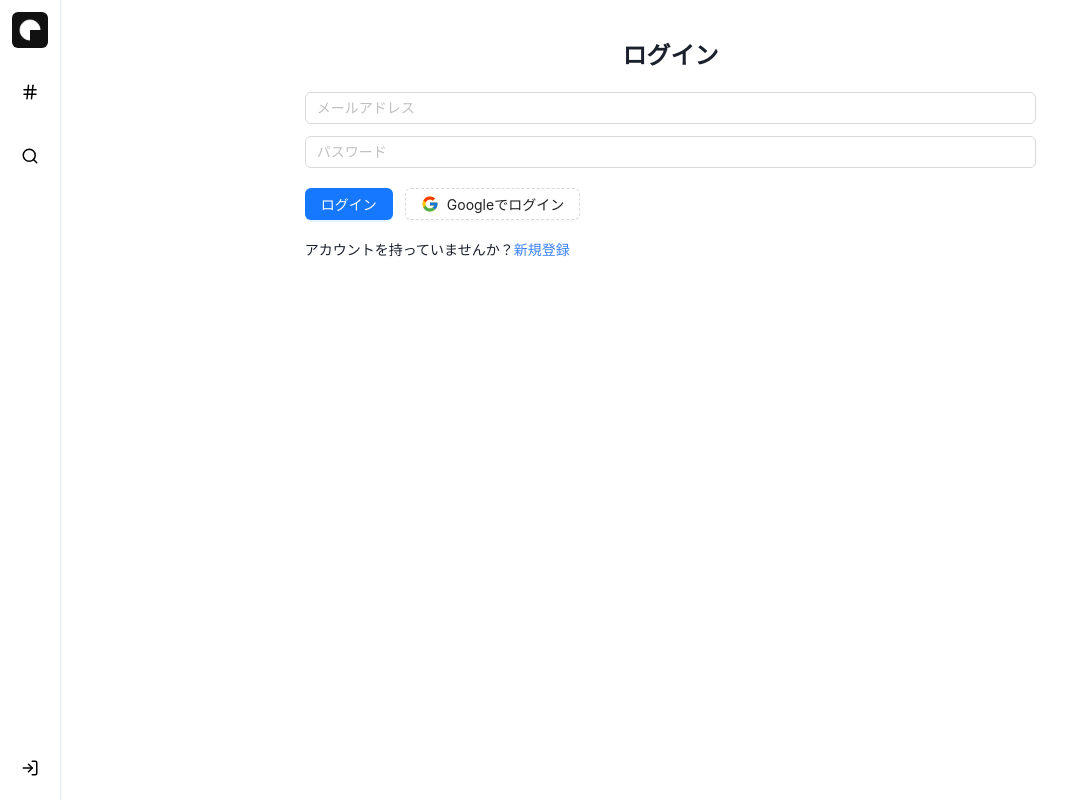
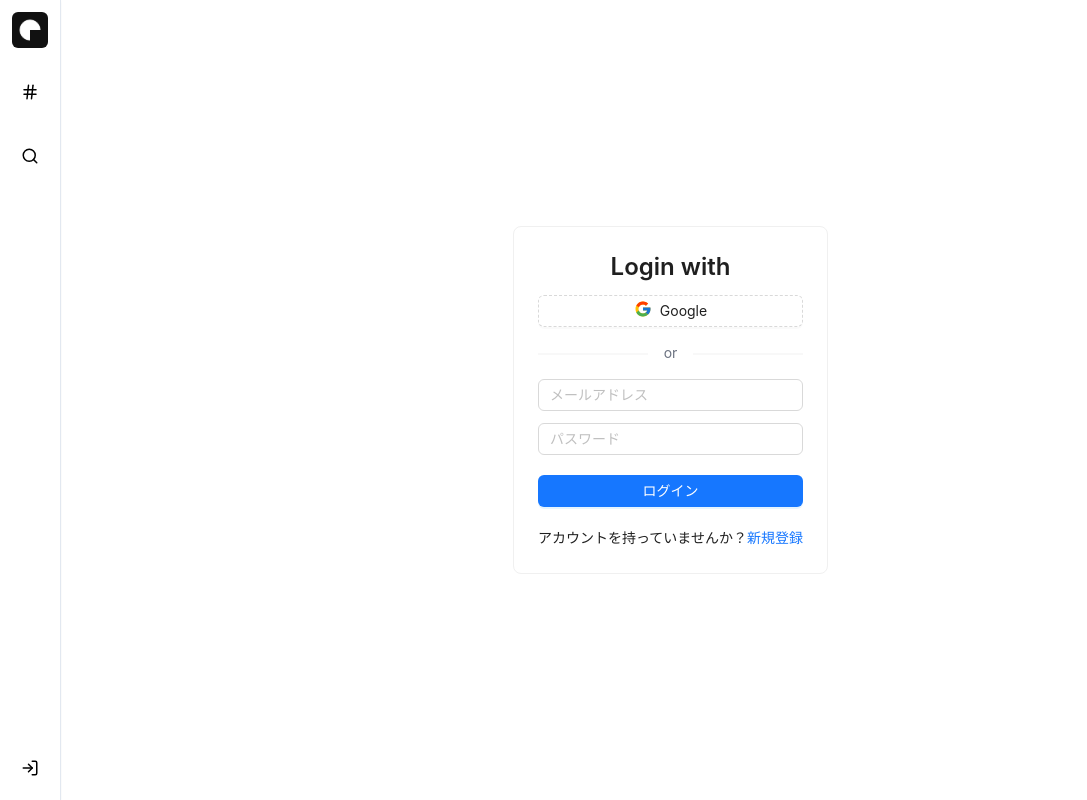
Before and after one commit to y2-dev8/memogo, a Next.js app: page /login in a window 1280 px wide. Shown: the whole page, without its empty margins (0-1087 px from the left). Built offline with nearby package versions, Linux system fonts and the light colour scheme; no server answers.

Commit message:
Update following

```diff
--- a/src/pages/following.tsx
+++ b/src/pages/following.tsx
@@ -3,7 +3,7 @@ import { auth, db } from '@/firebase/firebaseConfig';
 import { collection, query, where, getDocs, doc, getDoc } from 'firebase/firestore';
 import Link from 'next/link';
 import { onAuthStateChanged } from 'firebase/auth';
-import { Spin, List, Card, message } from 'antd';
+import { Spin, message, Divider, Empty } from 'antd';
 import Head from 'next/head';
 import Layout from '@/components/Layout';
 import useAuthRedirect from '@/hooks/useAuthRedirect';
@@ -82,30 +82,26 @@ const Following = () => {
                 <title>Following</title>
             </Head>
             <Layout>
-                {following.length > 0 && (
-                    <List
-                        grid={{ gutter: 16, column: 1 }}
-                        dataSource={following}
-                        renderItem={user => (
-                            <List.Item style={{ borderBottom: "none" }}>
-                                <Card
-                                    title={
+                {following.length > 0 ? (
+                    <div className="space-y-3">
+                        {following.map((user, index) => (
+                            <div key={user.uid}>
                                 <Flex align="center">
                                     <Link href={`/users/${user.userID}`} passHref>
-                                                <Avatar src={user.photoURL} size="sm" name={user.displayName} className="mr-3" />
+                                        <Avatar src={user.photoURL} size="md" name={user.displayName} className="mr-3" />
                                     </Link>
                                     <Link href={`/users/${user.userID}`} className="hover:text-black font-bold text-md" passHref>
                                         {user.displayName}
                                     </Link>
                                 </Flex>
-                                    }
-                                    className="w-full"
-                                >
-                                    <p className="text-sm text-gray-500">{user.bio}</p>
-                                </Card>
-                            </List.Item>
-                        )}
-                    />
+                                {index < following.length - 1 && <Divider />}
+                            </div>
+                        ))}
+                    </div>
+                ) : (
+                    <div className="w-full flex justify-center">
+                        <Empty description="No followed users found." />
+                    </div>
                 )}
             </Layout>
         </div>
--- a/src/pages/login.tsx
+++ b/src/pages/login.tsx
@@ -3,11 +3,13 @@ import { useRouter } from 'next/router';
 import { auth } from "@/firebase/firebaseConfig";
 import { signInWithEmailAndPassword, GoogleAuthProvider, signInWithPopup } from 'firebase/auth';
 import Layout from '@/components/Layout';
-import { Heading, Text, Link, useToast } from '@chakra-ui/react';
-import NextLink from "next/link";
+import { useToast } from '@chakra-ui/react';
+import Link from "next/link";
 import { FcGoogle } from "react-icons/fc";
 import Head from 'next/head';
-import { Button, Input } from "antd"
+import { Button, Input, Card, Typography, Divider } from "antd";
+
+const { Title, Text } = Typography;
 
 const Login = () => {
     const [email, setEmail] = useState('');
@@ -49,15 +51,17 @@ const Login = () => {
     };
 
     return (
-        <div className="container mx-auto my-10">
+        <div className="container mx-auto flex justify-center items-center min-h-screen">
             <Head>
                 <title>Login</title>
             </Head>
             <Layout>
-                <div className="flex justify-center mb-5">
-                    <p className="text-2xl font-bold">ログイン</p>
-                </div>
-                <div className="flex flex-col space-y-5">
+                <Card className="max-w-[400px]">
+                    <Title level={3} className="mb-5 text-center">Login with</Title>
+                    <Button onClick={handleGoogleSignIn} type="dashed" className="w-full" icon={<FcGoogle className="text-lg" />}>
+                        Google
+                    </Button>
+                    <Divider><p className="font-normal text-sm text-gray-500">or</p></Divider>
                     <div className="flex flex-col space-y-3">
                         <Input
                             type="email"
@@ -72,22 +76,18 @@ const Login = () => {
                             placeholder="パスワード"
                         />
                     </div>
-                    <div className="flex flex-col md:flex-row space-y-3 md:space-y-0 md:space-x-3">
-                        <Button onClick={handleLogin} type="primary">
-                            ログイン
-                        </Button>
-                        <Button onClick={handleGoogleSignIn} type="dashed">
-                            <FcGoogle className='text-lg' />
-                            Googleでログイン
-                        </Button>
+                    <Button onClick={handleLogin} type="primary" className="w-full mt-5">
+                        ログイン
+                    </Button>
+                    <div className="mt-5 w-full text-center">
+                        <Text>
+                            アカウントを持っていませんか？
+                            <Link href="/register" className="text-blue-500 hover:text-blue-500 hover:underline">
+                                新規登録
+                            </Link>
+                        </Text>
                     </div>
-                    <p className="text-sm">
-                        アカウントを持っていませんか？
-                        <NextLink href="/register" className="text-blue-500 hover:underline">
-                            新規登録
-                        </NextLink>
-                    </p>
-                </div>
+                </Card>
             </Layout>
         </div>
     );
--- a/src/pages/register.tsx
+++ b/src/pages/register.tsx
@@ -57,6 +57,10 @@ const Register = () => {
 
     const handleNext = async () => {
         if (current === 0) {
+            if (!userID) {
+                showToast('ユーザーIDを入力してください。', 'error');
+                return;
+            }
             const validationError = await validateUserID(userID);
             if (validationError) {
                 showToast(validationError, "error");
@@ -82,6 +86,10 @@ const Register = () => {
     };
 
     const handleGoogleSignIn = async () => {
+        if (!userID) {
+            showToast('ユーザーIDを入力してください。', 'error');
+            return;
+        }
         const validationError = await validateUserID(userID);
         if (validationError) {
             showToast(validationError, "error");
```
Lines whose indentation alone changed are shown as unchanged.
